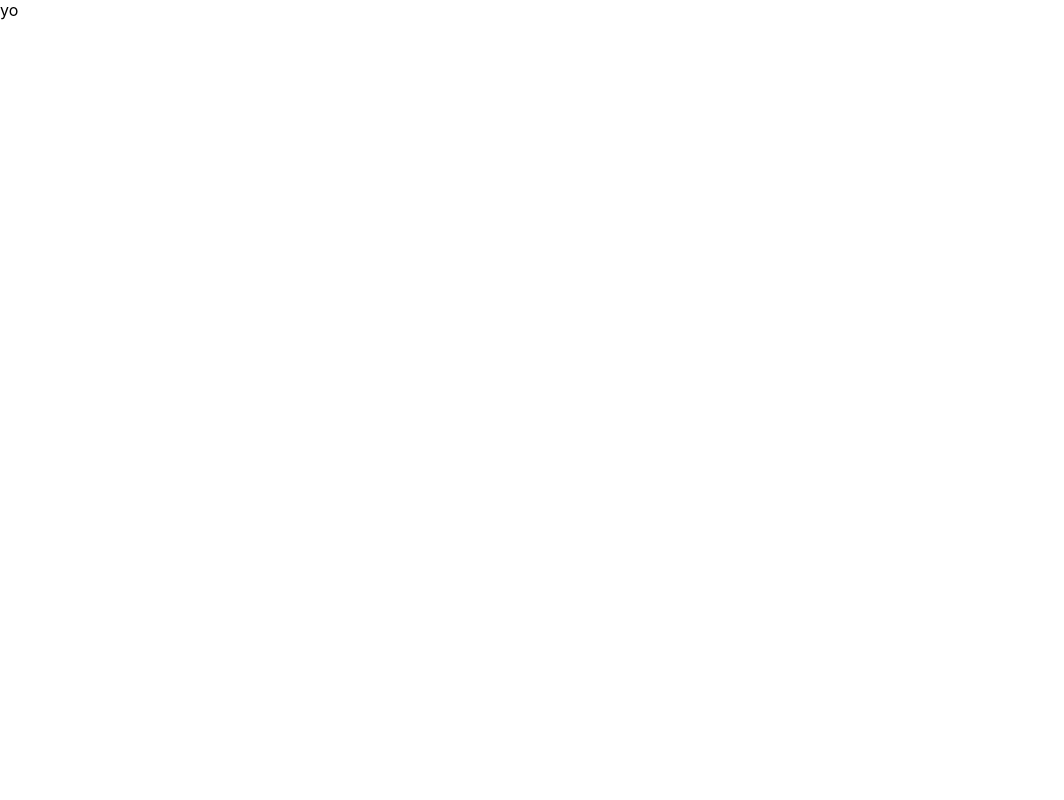
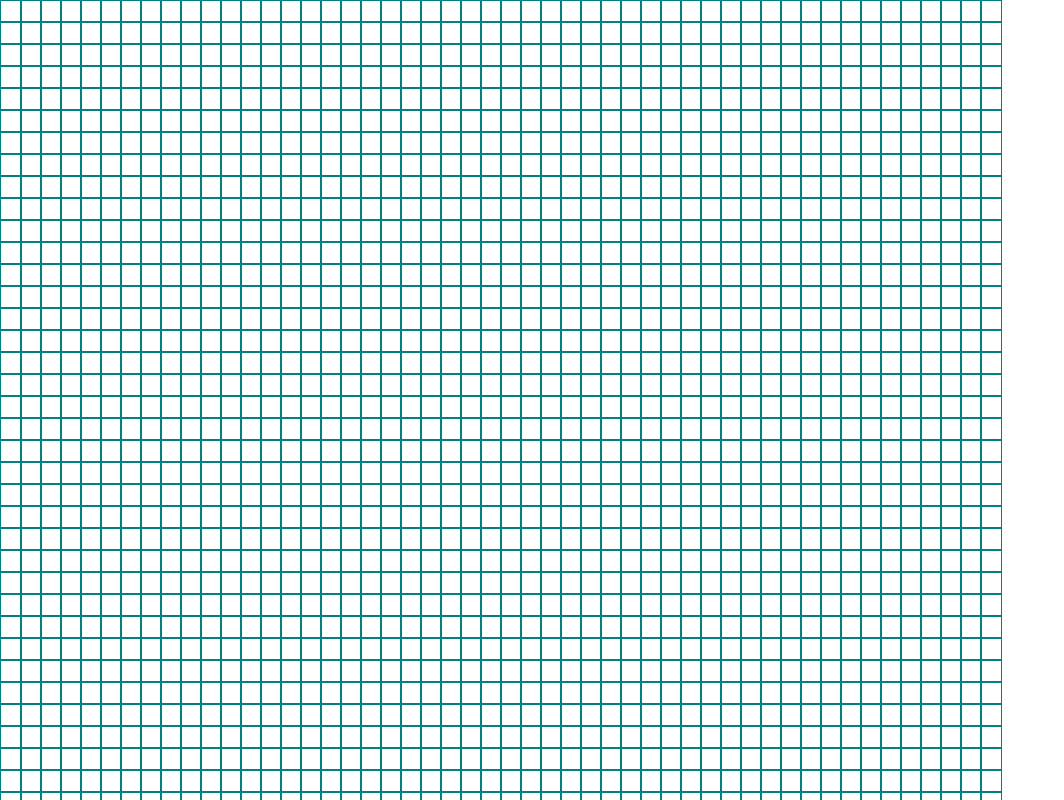
Before and after one commit to SeanPhilippi/game-of-life, a React (Create React App) app: page / in a window 1280 px wide. Shown: the top 800 px of the page, without its empty margins (0-1064 px from the left). Built offline with nearby package versions, Linux system fonts and the light colour scheme.

Commit message:
graph rendering and cells toggling

```diff
--- a/package.json
+++ b/package.json
@@ -4,6 +4,7 @@
   "private": true,
   "dependencies": {
     "@types/react": "^16.9.11",
+    "immer": "^5.0.0",
     "react": "^16.12.0",
     "react-dom": "^16.12.0",
     "react-scripts": "3.2.0",
--- a/src/App.tsx
+++ b/src/App.tsx
@@ -1,21 +1,50 @@
 import React, { useState } from "react";
+import { produce } from 'immer';
 import "./App.css";
 
 const numRows = 50;
-const numColumns = 50;
+const numCols = 50;
+// styles
+const s = {
+  grid: {
+    display: 'grid',
+    gridTemplateColumns: `repeat(${ numCols }, 20px)`,
+  },
+};
 
 const App: React.FC = () => {
+  // initializing gride with calling of useState, destructuring grid and setGrid from the return
   const [grid, setGrid] = useState(() => {
     const rows = [];
     for (let i = 0; i < numRows; i++) {
-      rows.push(Array.from(Array(numColumns).fill(0)));
+      rows.push(Array.from(Array(numCols).fill(0)));
     };
     return rows;
   });
 
   console.log(grid)
 
-  return <div>yo</div>
+  return (
+    <div style={ s.grid }>
+      {
+        grid.map((row, i) =>
+          row.map((col, j) => <div
+            key={`${ i }-${ j }`}
+            onClick={() => {
+              const newGrid = produce(grid, gridCopy => {
+                gridCopy[i][j] = 1;
+              });
+              setGrid(newGrid);
+            }}
+            style={{
+              width: 20, height: 20, backgroundColor: `${ grid[i][j] ? 'maroon' : null }`,
+              border: 'solid 1px teal'
+            }}/>
+          )
+        )
+      }
+    </div>
+  );
 };
 
 export default App;
```
Also changed, not shown: 1 other file (tests, documents, lock files or other folders).
